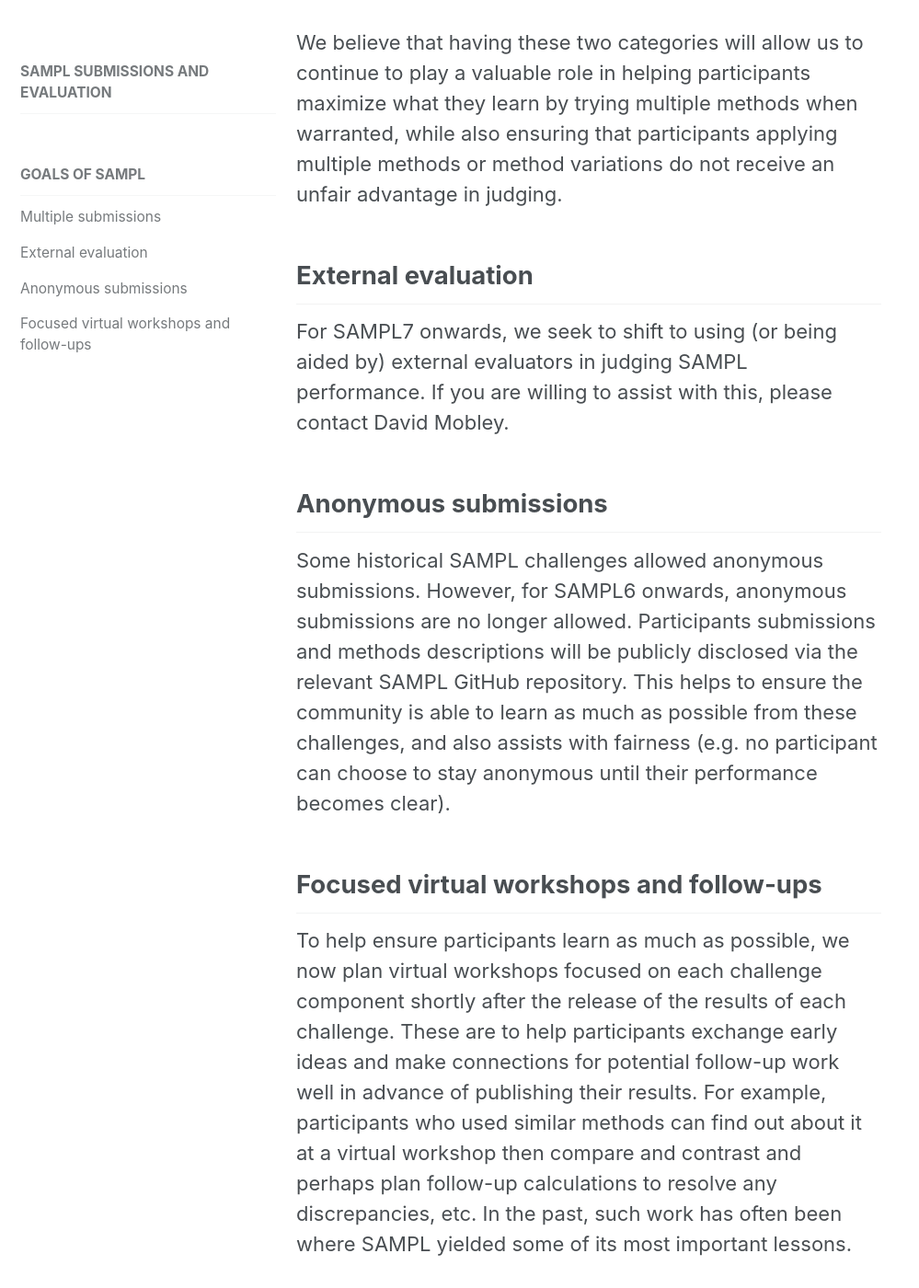
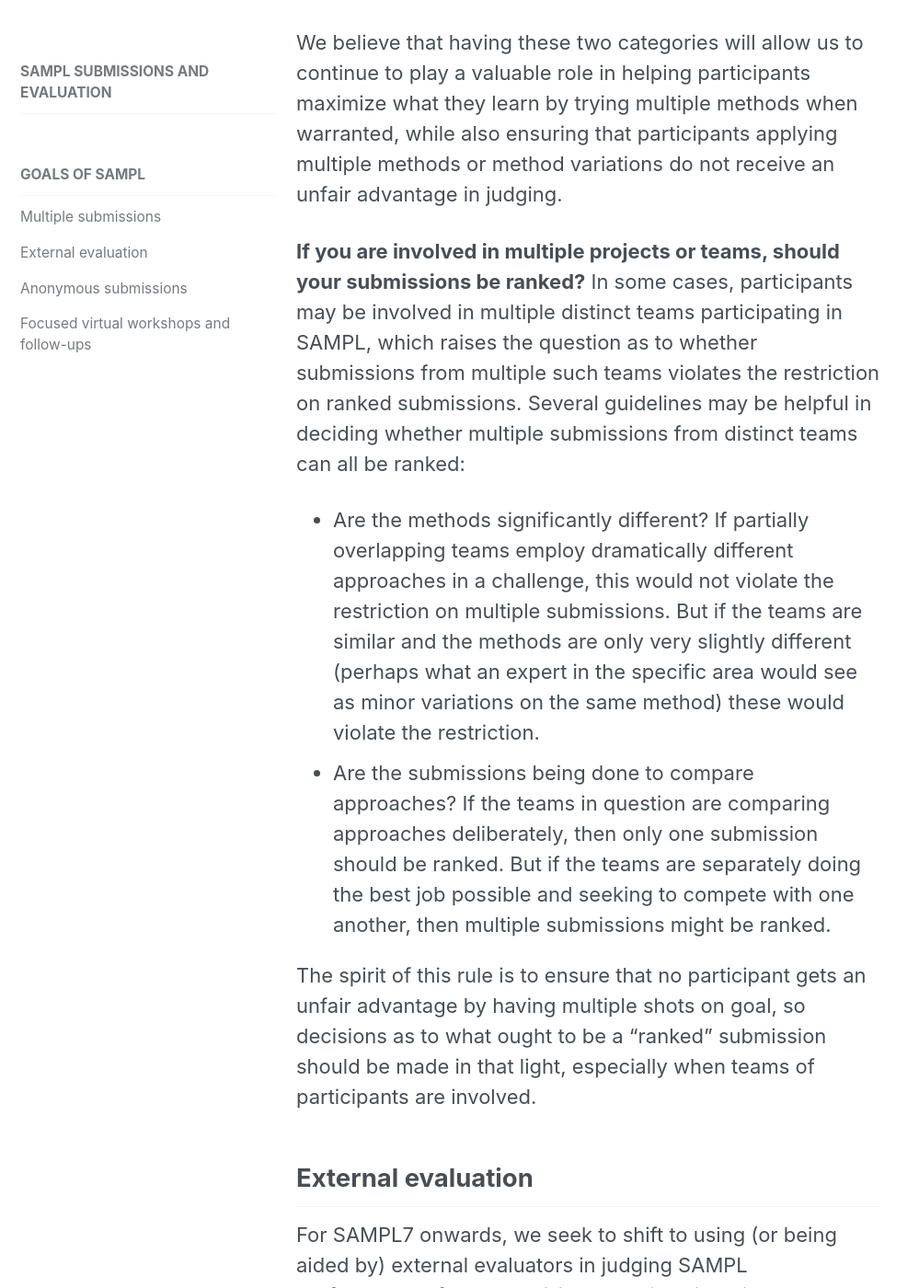
Before and after one commit to samplchallenges/samplchallenges.github.io, a Jekyll site: the page built from _roadmap/03_submissions.md, in a window 1280 px wide and 1400 px high, scrolled down 1676 px. Shown: the whole window at 92% size, without its empty margins (0-999 px from the left). Built offline with Jekyll 4.4.1, drawn with Linux system fonts in a browser that asks for light colours.

Commit message:
Clarify policy on multiple submissions

```diff
--- a/_roadmap/03_submissions.md
+++ b/_roadmap/03_submissions.md
@@ -26,6 +26,12 @@
 
 We believe that having these two categories will allow us to continue to play a valuable role in helping participants maximize what they learn by trying multiple methods when warranted, while also ensuring that participants applying multiple methods or method variations do not receive an unfair advantage in judging.
 
+**If you are involved in multiple projects or teams, should your submissions be ranked?** In some cases, participants may be involved in multiple distinct teams participating in SAMPL, which raises the question as to whether submissions from multiple such teams violates the restriction on ranked submissions. Several guidelines may be helpful in deciding whether multiple submissions from distinct teams can all be ranked:
+- Are the methods significantly different? If partially overlapping teams employ dramatically different approaches in a challenge, this would not violate the restriction on multiple submissions. But if the teams are similar and the methods are only very slightly different (perhaps what an expert in the specific area would see as minor variations on the same method) these would violate the restriction.
+- Are the submissions being done to compare approaches? If the teams in question are comparing approaches deliberately, then only one submission should be ranked. But if the teams are separately doing the best job possible and seeking to compete with one another, then multiple submissions might be ranked.
+
+The spirit of this rule is to ensure that no participant gets an unfair advantage by having multiple shots on goal, so decisions as to what ought to be a "ranked" submission should be made in that light, especially when teams of participants are involved.
+
 ## External evaluation
 
 For SAMPL7 onwards, we seek to shift to using (or being aided by) external evaluators in judging SAMPL performance. If you are willing to assist with this, please contact David Mobley.
```
